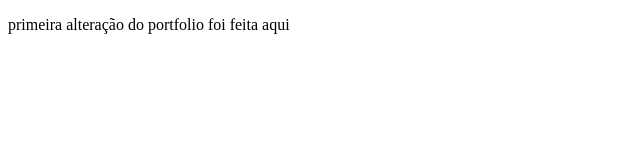
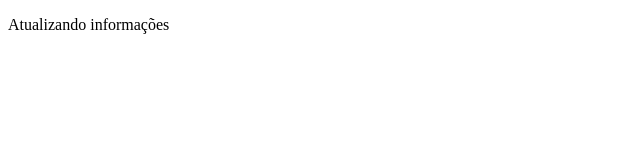
Before and after one commit to hllmweb/hllmweb.github.io, a plain HTML site: page index.html in a window 1280 px wide. Shown: the whole page, without its empty margins (0-640 px from the left). Drawn offline with Linux system fonts and the light colour scheme.

Commit message:
atualização

```diff
--- a/index.html
+++ b/index.html
@@ -6,6 +6,6 @@
 
 	</head>
 	<body>
-	<p>primeira alteração do portfolio foi feita aqui</p>
+	<p>Atualizando informações</p>
 	</body>
 </html>
```
